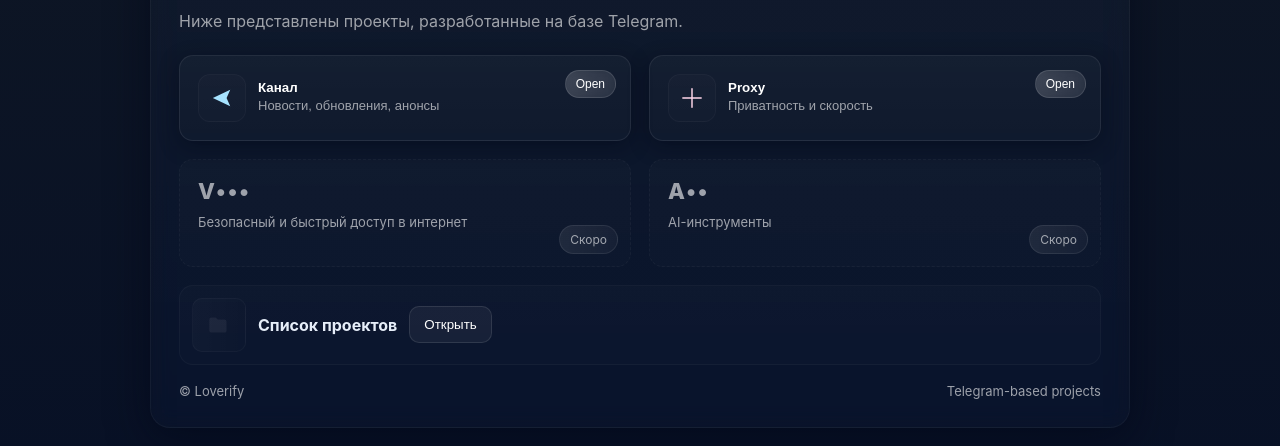
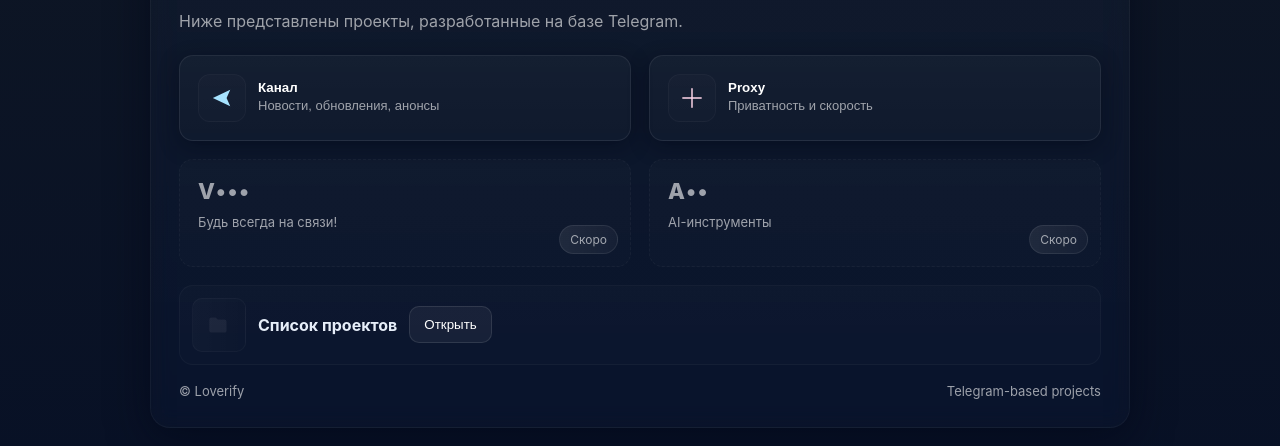
Before and after one commit to loverify/loverify.github.io, a plain HTML site: page index.html in a window 1280 px wide. Shown: the part 234-680 px from the top of the page. Drawn offline with Linux system fonts and the light colour scheme.

Commit message:
index.html

```diff
--- a/index.html
+++ b/index.html
@@ -201,7 +201,7 @@
             <div class="muted">Новости, обновления, анонсы</div>
           </div>
         </div>
-        <div class="ribbon">Open</div>
+       <!-- <div class="ribbon">Open</div>-->
       </button>
 
       <!-- Proxy (glass button) -->
@@ -216,13 +216,13 @@
             <div class="muted">Приватность и скорость</div>
           </div>
         </div>
-        <div class="ribbon">Open</div>
+        <!--<div class="ribbon">Open</div>-->
       </button>
 
       <!-- VPN (mystery) -->
       <div class="mystery" tabindex="0" aria-label="Скоро: VPN">
         <div class="mask">V•••</div>
-        <div class="hint">Безопасный и быстрый доступ в интернет</div>
+        <div class="hint">Будь всегда на связи!</div>
         <div class="coming-soon">Скоро</div>
       </div>
 
```
